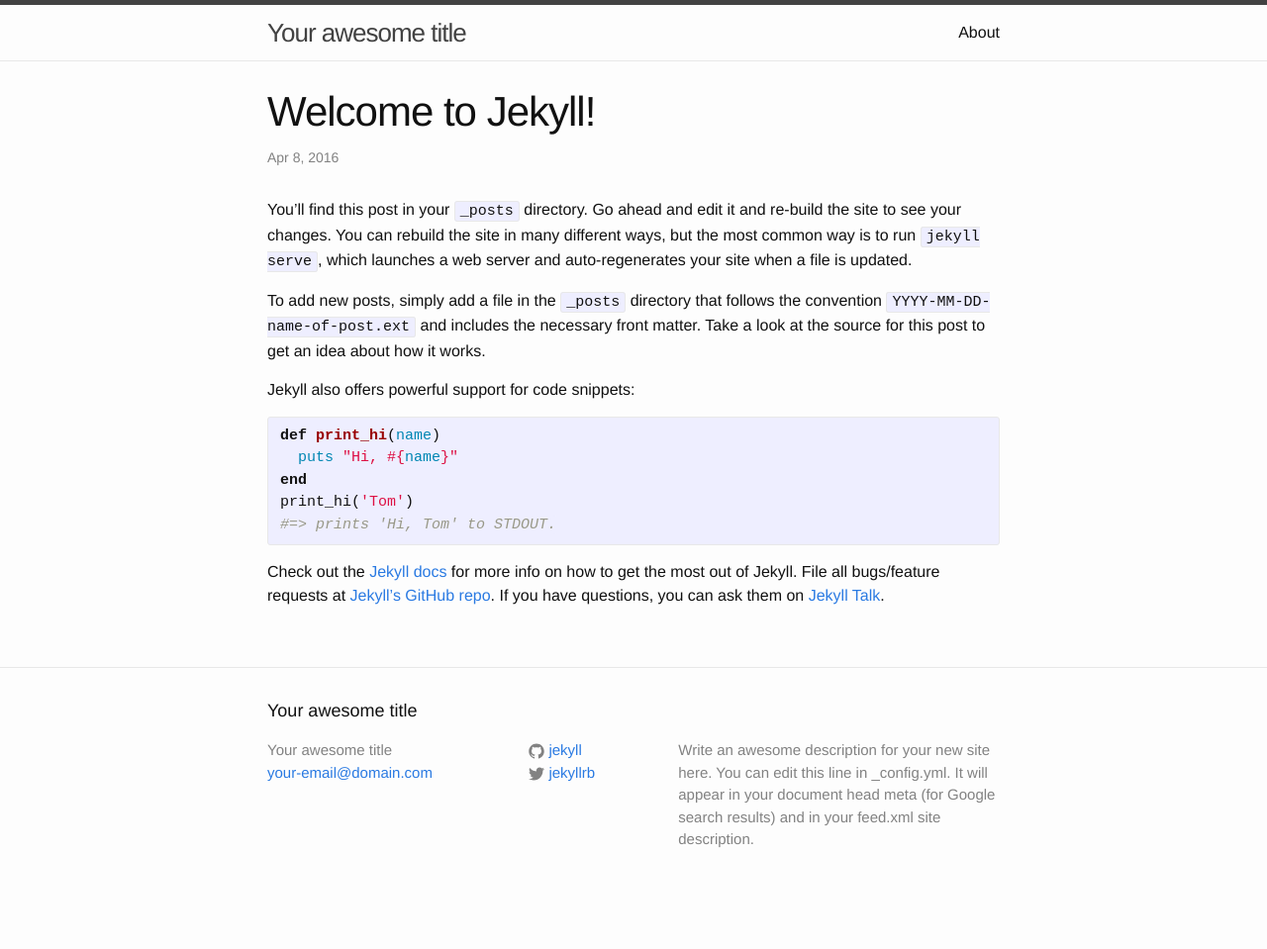
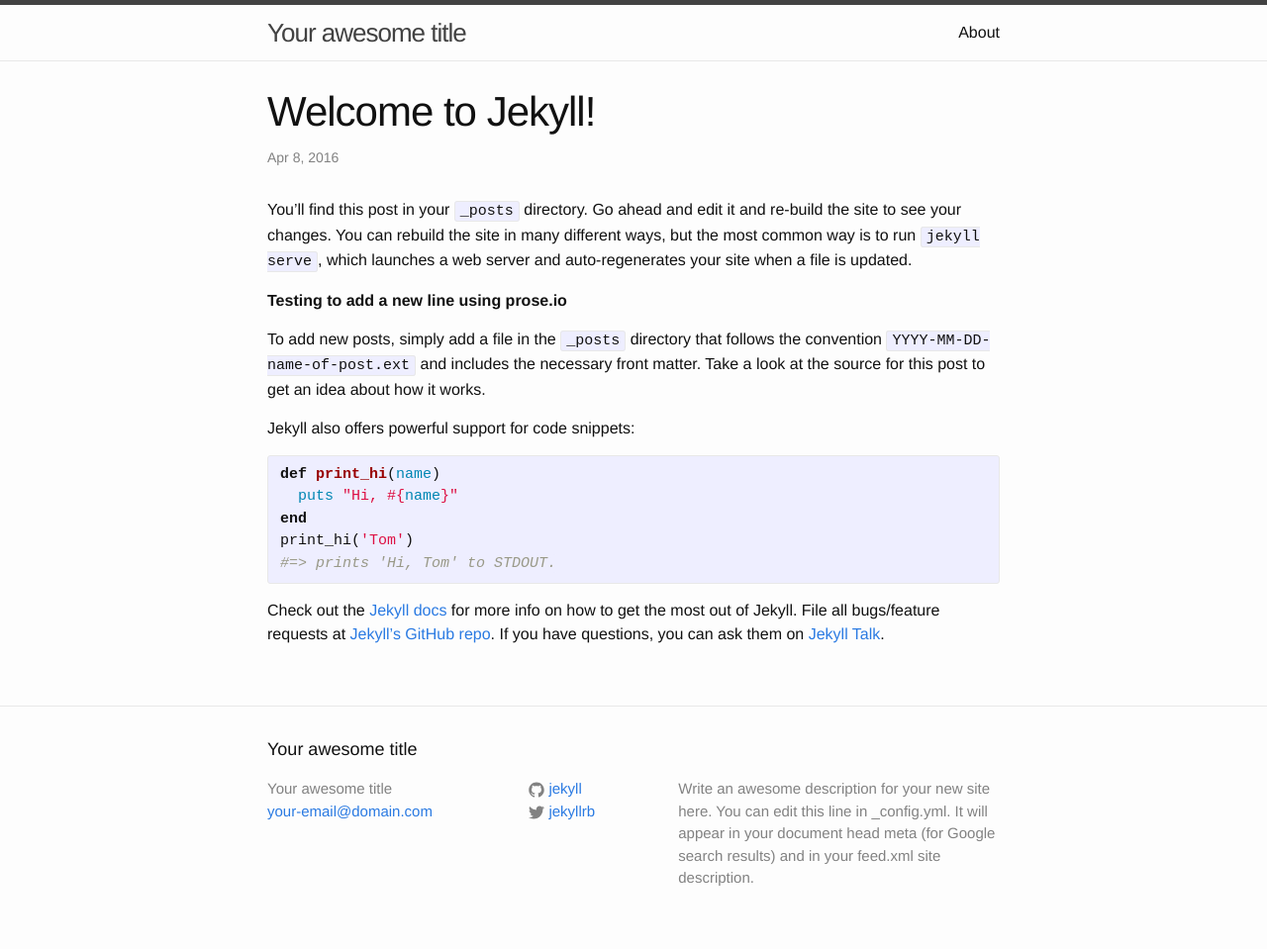
Before and after one commit to dexie/dexie-website, a Jekyll site: the page built from _posts/2016-04-08-welcome-to-jekyll.markdown, in a window 1280 px wide. Shown: the whole page at 99% size. Built offline with Jekyll 4.4.1, drawn with Linux system fonts in a browser that asks for light colours; before the commit the page ends 920 px from its top, so only the background shows below that.

Commit message:
Updated 2016-04-08-welcome-to-jekyll.markdown

```diff
--- a/_posts/2016-04-08-welcome-to-jekyll.markdown
+++ b/_posts/2016-04-08-welcome-to-jekyll.markdown
@@ -1,10 +1,13 @@
 ---
 layout: post
-title:  "Welcome to Jekyll!"
-date:   2016-04-08 12:50:42 +0200
+title: Welcome to Jekyll!
+date: '2016-04-08 12:50:42 +0200'
 categories: jekyll update
+published: true
 ---
 You’ll find this post in your `_posts` directory. Go ahead and edit it and re-build the site to see your changes. You can rebuild the site in many different ways, but the most common way is to run `jekyll serve`, which launches a web server and auto-regenerates your site when a file is updated.
+
+**Testing to add a new line using prose.io**
 
 To add new posts, simply add a file in the `_posts` directory that follows the convention `YYYY-MM-DD-name-of-post.ext` and includes the necessary front matter. Take a look at the source for this post to get an idea about how it works.
 
```
